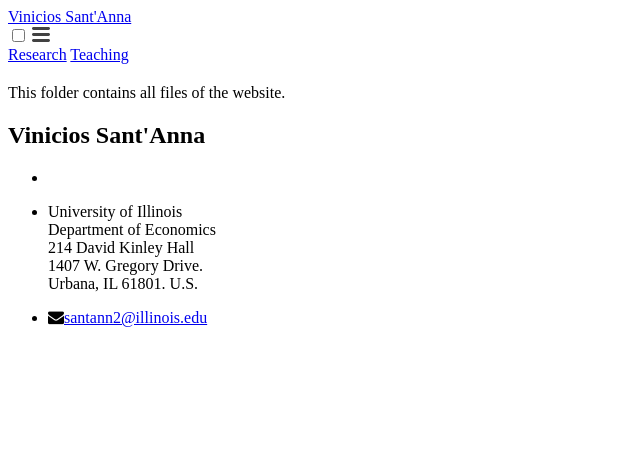
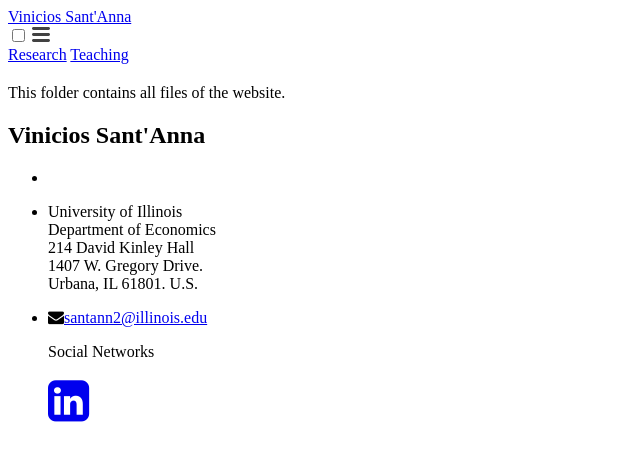
Before and after one commit to vpsantanna/vpsantanna.github.io, a Jekyll site: the page built from files/readme.md, in a window 1280 px wide. Shown: the top 461 px of the page, without its empty margins (0-640 px from the left). Built offline with Jekyll 4.4.1, drawn with Linux system fonts in a browser that asks for light colours; our own code applies the rules of GitHub Pages for plain Markdown files; a script that is not in the unit is left out.

Commit message:
Update footer.html

```diff
--- a/_includes/footer.html
+++ b/_includes/footer.html
@@ -24,8 +24,8 @@
 
       <div class="footer-col footer-col-2">
         <ul class="social-media-list">
-
-
+          <p>Social Networks</p>
+          <a href="https://linkedin.com/in/vpsantanna"><span class="icon"><i class="fa fa-linkedin-square fa-3x"></i></span></a>
         </ul>
       </div>
 
```
